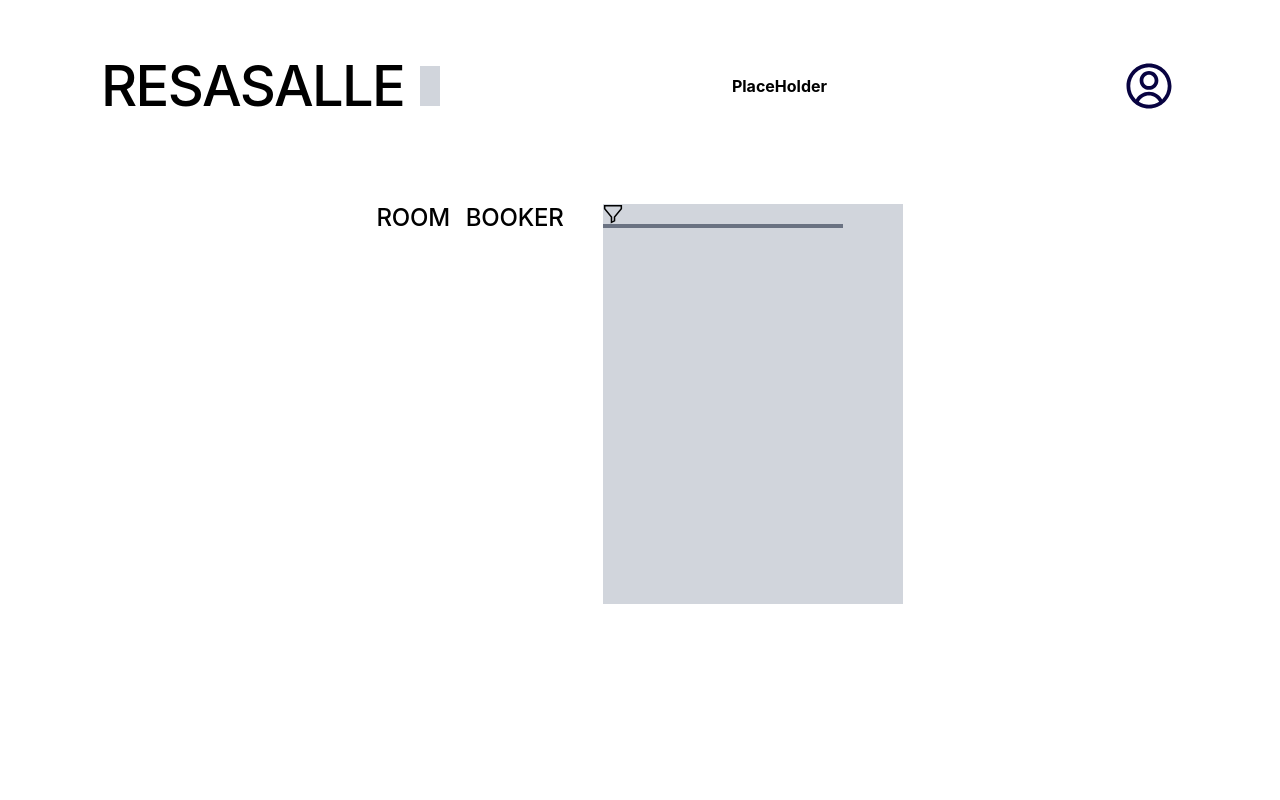
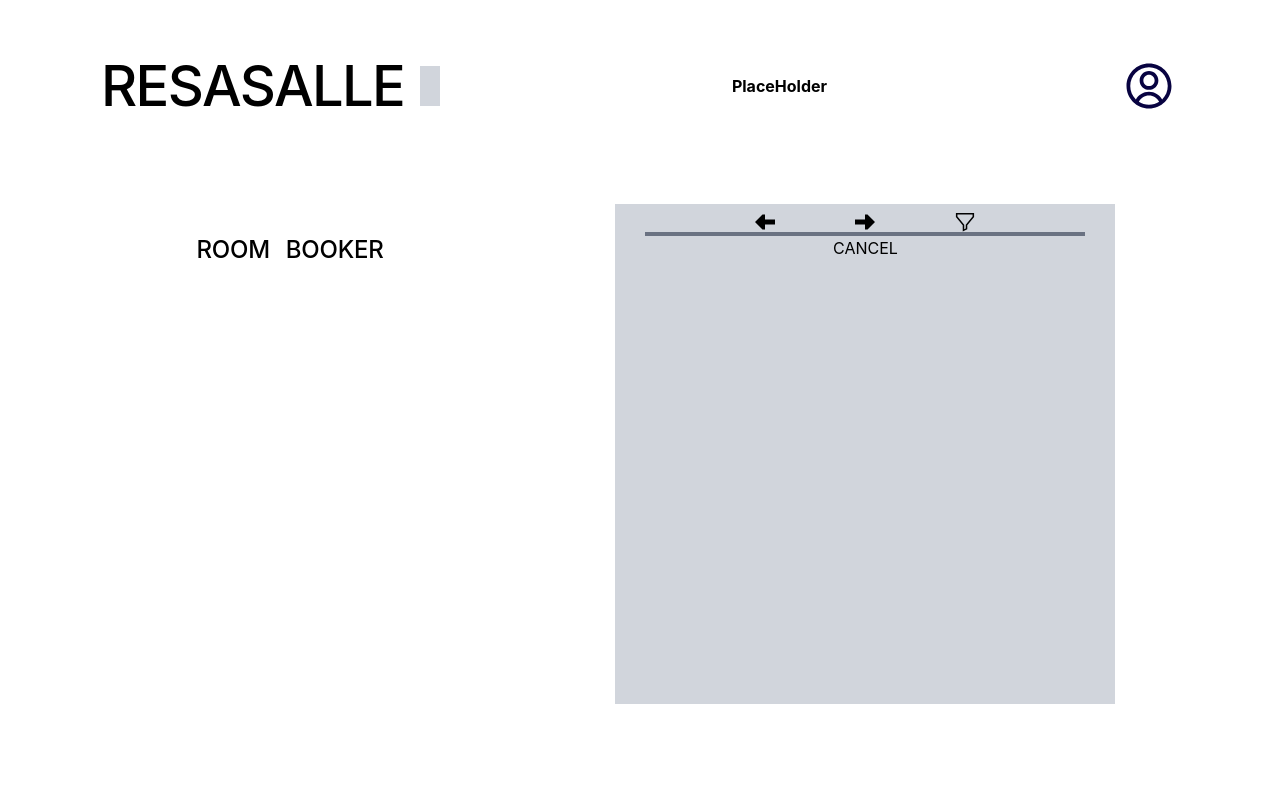
Before and after one commit to hugo-glt/RESASALLE, a Vue app in the folder frontend/: page /teachers/search in a window 1280 px wide. Shown: the top 800 px of the page. Built offline with nearby package versions, Linux system fonts and the light colour scheme.

Commit message:
feat: filter dropdown + cancel button SearchPage

```diff
--- a/frontend/src/views/Users/Teachers/SearchPage.vue
+++ b/frontend/src/views/Users/Teachers/SearchPage.vue
@@ -1,19 +1,95 @@
-<script>
-import { defineComponent } from 'vue';
+<script setup lang="ts">
+import { ref } from 'vue';
+import { useRouter } from 'vue-router'
+
+const router = useRouter()
+const dropdownOpen = ref(false)
+const roomType = ref('')
+const capacity = ref('')
+const equipment = ref('')
+const modularEnabled = ref(false)
+const selectedDate = ref<Date | null>(null)
+
+function toggleDropdown() { dropdownOpen.value = !dropdownOpen.value }
+function closeDropdown() { dropdownOpen.value = false }
+function cancelSearch() {
+    router.push('/')
+}
+
 </script>
 
 <template>
-    <div class="flex items-start justify-center gap-10 p-8 min-h-screen">
-    <section>
+    <div class="flex items-start justify-center gap-50 p-8 min-h-screen">
+        <div class="flex items-start justify-center p-8 min-h-screen">
+            <section class="flex flex-col items-center min-h-100">
                 <div class="flex items-center gap-4">
                     <h2 class="text-2xl font-bold mb-4">ROOM</h2>
                     <h2 class="text-2xl font-bold mb-4">BOOKER</h2>
                 </div>
+                <div v-if="dropdownOpen"
+                    class="relative w-full max-w-md mt-4 p-4 bg-white border border-gray-300 rounded-lg shadow-lg">
+                    <!-- Close button -->
+                    <button @click="closeDropdown" class="absolute top-2 right-2 cursor-pointer">
+                        <img src="../../../assets/icons/no-svgrepo-com.svg" class="w-4 h-4" />
+                    </button>
+                    <!-- 3 Radio groups -->
+                    <div class="mb-4">
+                        <p class="font-semibold mb-2">Building</p>
+                        <div class="flex gap-4">
+                            <label><input type="radio" v-model="roomType" value="Alpha" />Alpha</label>
+                            <label><input type="radio" v-model="roomType" value="Beta" />Beta</label>
+                            <label><input type="radio" v-model="roomType" value="Gamma" />Gamma</label>
+                        </div>
+                    </div>
+                    <div class="mb-4">
+                        <p class="font-semibold mb-2">Capacity</p>
+                        <div class="flex gap-4">
+                            <label><input type="radio" v-model="capacity" value="small" />30</label>
+                            <label><input type="radio" v-model="capacity" value="medium" />50</label>
+                            <label><input type="radio" v-model="capacity" value="large" />150</label>
+                        </div>
+                    </div>
+                    <div class="mb-4">
+                        <p class="font-semibold mb-2">Equipement</p>
+                        <div class=" flex justify-center gap-4">
+                            <label><input type="radio" v-model="equipment" value="sboard" />Screen Board</label>
+                            <label><input type="radio" v-model="equipment" value="computer" />Computer</label>
+                            <label><input type="radio" v-model="equipment" value="srack" />Server Rack</label>
+                        </div>
+                    </div>
+                    <!-- Toggle Modular -->
+                    <div class="mb-4 text-center">
+                        <p class="font-semibold mb-2">Modular</p>
+                        <button @click="modularEnabled = !modularEnabled"
+                            :class="modularEnabled ? 'bg-blue-600' : 'bg-gray-300'"
+                            class="w-12 h-6 rounded-full relative transition cursor-pointer">
+                            <span :class="modularEnabled ? 'translate-x-6' : 'translate-x-1'"
+                                class="absolute top-1 w-4 h-4 bg-white rounded-full transition" />
+                        </button>
+                    </div>
+                    <!-- Calendar -->
+                    <div>
+                        <p class="font-semibold mb-2">Date</p>
+                        <v-calendar v-model="selectedDate" />
+                    </div>
+                </div>
             </section>
-    <section>
-        <div class="w-75 h-100 bg-gray-300 relative">
-            <img src="../../../assets/icons/funnel-sort-svgrepo-com.svg" class="w-5 h-5" />
-            <div class="w-60 h-1 bg-gray-500"></div>
+        </div>
+        <section class="w-125 h-125 bg-gray-300 relative">
+            <div class="flex justify-center gap-20 mt-2">
+                <img src="../../../assets/icons/arrow-left-svgrepo-com.svg" class="w-5 h-5">
+                <img src="../../../assets/icons/arrow-right-svgrepo-com.svg" class="w-5 h-5">
+                <div @click="toggleDropdown" class="flex flex-col items-start">
+                    <img src="../../../assets/icons/funnel-sort-svgrepo-com.svg" class="w-5 h-5 right-5" />
+                </div>
+            </div>
+            <div class="flex justify-center">
+                <div class="w-110 h-1 bg-gray-500"></div>
+            </div>
+            <div>
+                <button @click="cancelSearch">
+                    <span>CANCEL</span>
+                </button>
             </div>
         </section>
     </div>
```
Lines whose indentation alone changed are shown as unchanged.
